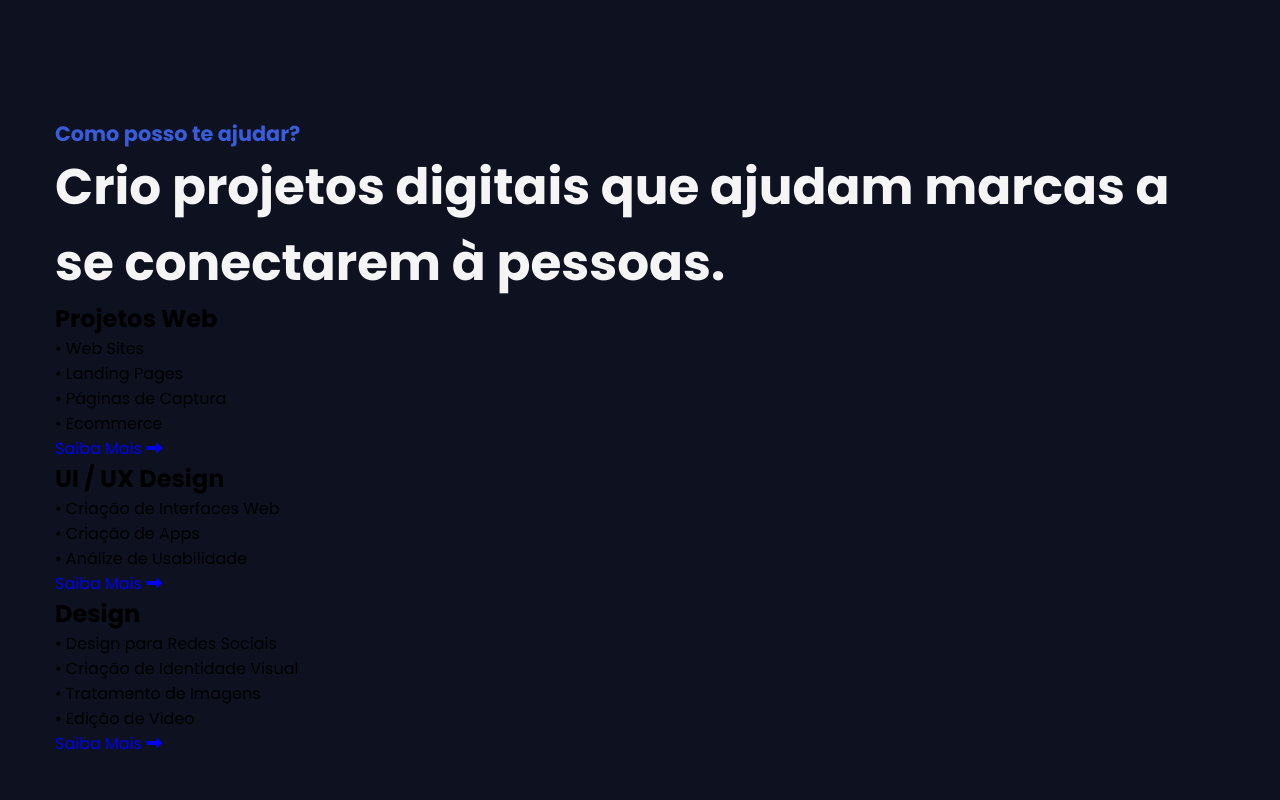
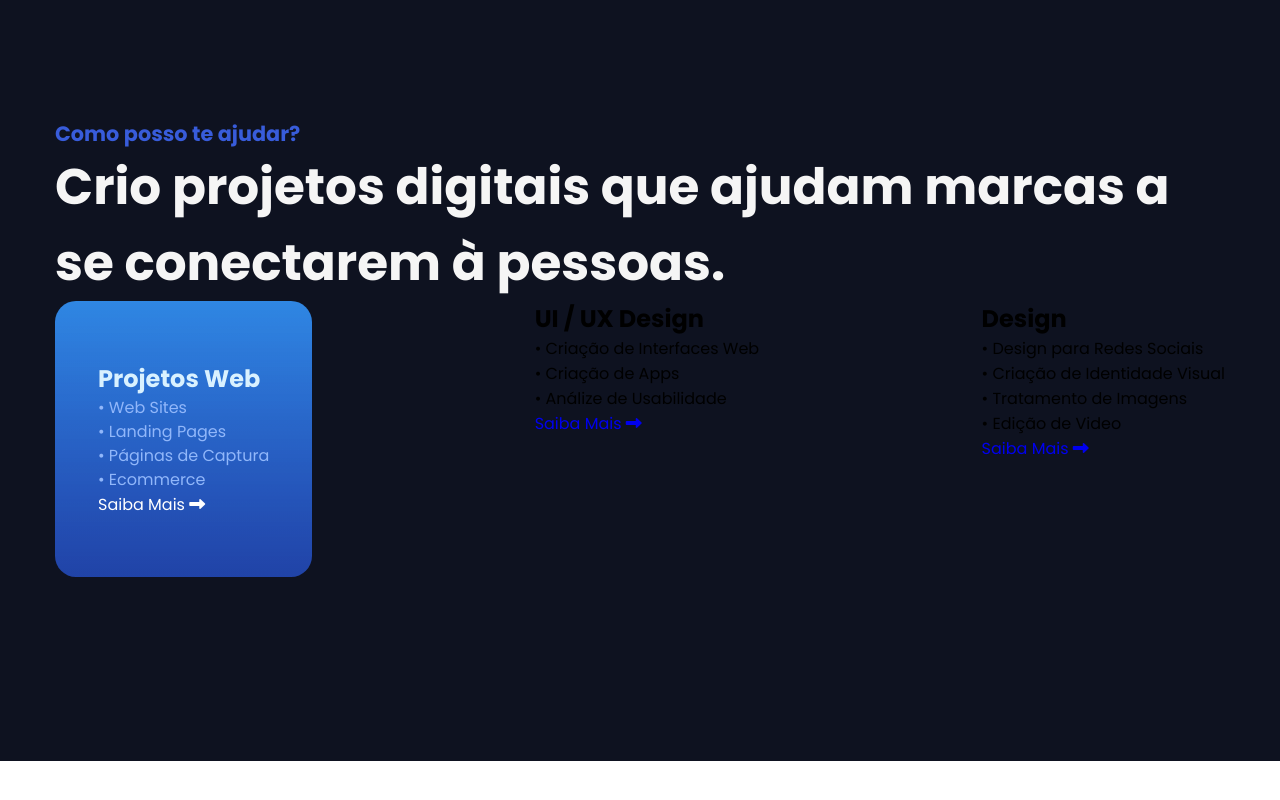
Before and after one commit to Leosousaaraujo/site-leonardo-sousa, a plain HTML site: page index.html in a window 1280 px wide. Shown: the part 885-1685 px from the top of the page. After the commit the page ends 1646 px from the top, so only its background shows below. Drawn offline with Linux system fonts and the light colour scheme.

Commit message:
Alterações 19/10
Poucas alterações de estilo no css

```diff
--- a/sass/styles.sass
+++ b/sass/styles.sass
@@ -116,3 +116,22 @@ body
         &-titulo
             font-size: 3.13rem
             color: variables.$white-color
+
+        &-cards
+            display: flex
+            justify-content: space-between
+
+            &-web
+                background: linear-gradient(180deg, rgba(0, 0, 0, 0) 0%, rgba(0, 0, 0, 0.285) 100%), linear-gradient(180deg, rgba(48, 144, 234, 0.88) 0%, rgba(46, 88, 235, 0.88) 100%), linear-gradient(180deg, rgba(47, 81, 202, 0.89) 0%, rgba(45, 154, 255, 0.89) 100%)
+                padding: 60px 43px
+                border-radius: 21px
+
+                h2
+                  color: #D9F1FF
+
+                ul
+                    color: #91B7FA
+                    line-height: 24px
+
+                a
+                    color: #fff
```
Also changed, not shown: css/styles.css, 1 other file.
